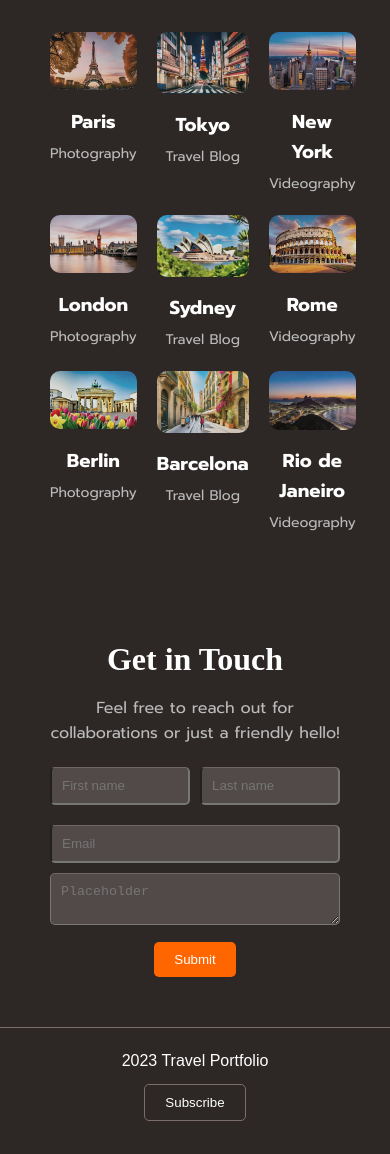
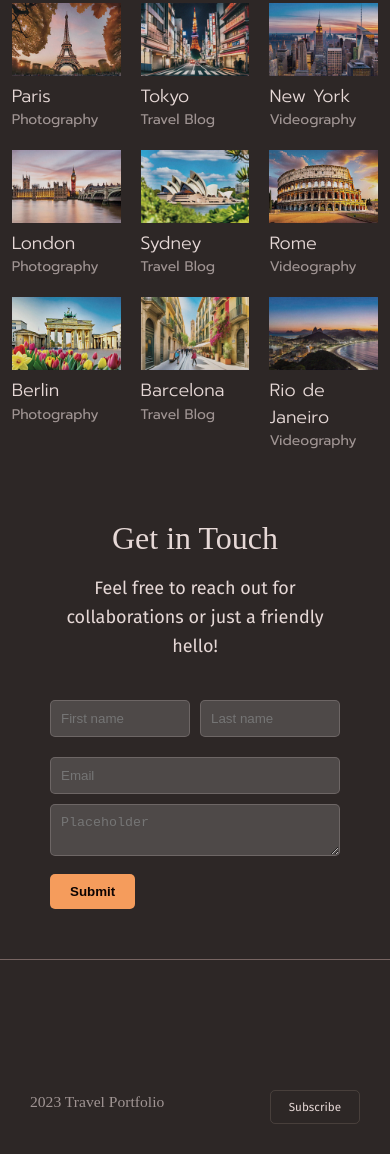
Before and after one commit to adnan275/S-W-Project, a plain HTML site: page index.html in a window 390 px wide. Shown: the part 537-1691 px from the top of the page. Drawn offline with Linux system fonts and the light colour scheme; a web font is replaced by a local one.

Commit message:
fully final commit

```diff
--- a/index.html
+++ b/index.html
@@ -1,5 +1,6 @@
 <!DOCTYPE html>
 <html lang="en">
+
 <head>
     <meta charset="UTF-8">
     <meta name="viewport" content="width=device-width, initial-scale=1.0">
@@ -11,20 +12,20 @@
         <div class="logo">Logo</div>
         <nav>
             <ul>
-                <li><a href="#">Home</a></li>
-                <li><a href="#">Portfolio</a></li>
-                <li><a href="#">About</a></li>
-                <li><a href="#">Contact</a></li>
+                <li><a href="#home">Home</a></li>
+                <li><a href="#Portfolio">Portfolio</a></li>
+                <li><a href="https://github.com/adnan275">About</a></li>
+                <li><a href="#contact">Contact</a></li>
             </ul>
         </nav>
     </header>
 
     <main>
-        <section class="hero">
+        <section id="home" class="hero">
             <h1>Explore My Adventures</h1>
             <img src="media/image1.png" alt="Beach Sunset">
         </section>
-        <section class="gallery">
+        <section id="Portfolio" class="gallery">
             <div class="gallery-item">
                 <img src="media/image2.png" alt="Paris">
                 <h3>Paris</h3>
@@ -72,9 +73,11 @@
             </div>
         </section>
 
-        <section class="contact">
-            <h2>Get in Touch</h2>
-            <p>Feel free to reach out for collaborations or just a friendly hello!</p>
+        <section id="contact" class="contact">
+            <div class="contactdiv">
+                <h2>Get in Touch</h2>
+                <p>Feel free to reach out for collaborations or just a friendly hello!</p>
+            </div>
             <form>
                 <div class="form-group">
                     <input type="text" placeholder="First name">
@@ -87,9 +90,12 @@
         </section>
     </main>
 
-    <footer>
-        <p>2023 Travel Portfolio</p>
-        <button class="subscribe">Subscribe</button>
-    </footer>
+    <footer class="footer">
+        <div class="footer-content">
+          <span>2023 Travel Portfolio</span>
+          <button class="subscribe-button">Subscribe</button>
+        </div>
+      </footer>
 </body>
+
 </html>
--- a/styles.css
+++ b/styles.css
@@ -1,9 +1,13 @@
 
 @import url('https://fonts.googleapis.com/css2?family=Fira+Sans:ital,wght@0,100;0,200;0,300;0,400;0,500;0,600;0,700;0,800;0,900;1,100;1,200;1,300;1,400;1,500;1,600;1,700;1,800;1,900&family=Hepta+Slab:wght@1..900&family=Prompt:ital,wght@0,100;0,200;0,300;0,400;0,500;0,600;0,700;0,800;0,900;1,100;1,200;1,300;1,400;1,500;1,600;1,700;1,800;1,900&display=swap');
+@import url('https://fonts.googleapis.com/css2?family=Fira+Sans:ital,wght@0,100;0,200;0,300;0,400;0,500;0,600;0,700;0,800;0,900;1,100;1,200;1,300;1,400;1,500;1,600;1,700;1,800;1,900&display=swap');
 * {
     margin: 0;
     padding: 0;
     box-sizing: border-box;
+}
+html{
+    scroll-behavior: smooth;
 }
 
 body {
@@ -18,15 +22,16 @@ header {
     display: flex;
     justify-content: space-between;
     align-items: center;
-    padding: 20px 50px;
+    padding: 10px 20px;
     background-color: #2D2726;
     border-bottom: 1px solid #776562;
 }
 
 header .logo {
-    font-size: 24px;
-    font-weight: bold;
+    font-size:4.5vh;
+    font-weight: 500;
     font-family: "Prompt", sans-serif;
+    color: #E6D8D6;
 }
 
 header nav ul {
@@ -36,8 +41,9 @@ header nav ul {
 }
 
 header nav a {
-    color: #fff;
+    color: #E6D8D6;
     text-decoration: none;
+    font-size: 1.5vw;
     font-family: "Hepta Slab", serif;
 }
 
@@ -47,12 +53,16 @@ header nav a:hover {
 
 
 .hero {
+
     text-align: center;
     padding: 50px 20px;
 }
 
 .hero h1 {
+    margin-top: 4.5vw;
+    padding-bottom: 2vw;
     font-size: 8vw;
+    line-height: 1;
     font-weight: 500;
     color: #E6D8D6;
     margin-bottom: 20px;
@@ -68,47 +78,54 @@ header nav a:hover {
     display: grid;
     grid-template-columns: repeat(3, 1fr);
     gap: 20px;
-    padding: 50px;
+    padding: 3vw;
 }
 
 .gallery-item {
-    text-align: center;
+    line-height:1.5;
 }
 
 .gallery-item img {
     max-width: 100%;
-    border-radius: 10px;
 }
 
 .gallery-item h3 {
-    margin: 10px 0 5px;
+    font-weight: 300;
+    font-size: 2.1vh;
+    color: #E6D8D6;
     font-family: "Prompt", sans-serif;
 
 }
 
 .gallery-item p {
     font-size: 14px;
-    color: #bbb;
+    color: #E6D8D69E;
     font-family: "Prompt", sans-serif;
 }
 
 .contact {
-    text-align: center;
     padding: 50px;
     background-color: #2D2726;
+    border-bottom:1px solid #776562;
+}
+.contactdiv{
+    text-align: center;
 }
 
 .contact h2 {
     font-size: 32px;
+    color: #E6D8D6;
     margin-bottom: 10px;
+    font-weight: 500;
     font-family: "Hepta Slab", serif;
 
 }
 
 .contact p {
-    margin-bottom: 20px;
-    color: #bbb;
-    font-family: "Prompt", sans-serif;
+    margin-bottom: 40px;
+    font-size: 18px;
+    color: #E6D8D6;
+    font-family: "Fira Sans", serif;
 }
 
 .contact form {
@@ -126,42 +143,69 @@ header nav a:hover {
     width: 100%;
     padding: 10px;
     margin-bottom: 10px;
-    border-top: 0.5px solid #E6D8D633;
-    background-color: #E6D8D633;
+    border: 1.5px solid #E6D8D633;
+    background-color: #FFFFFF29;
     border-radius: 5px;
 }
 
 .contact button {
     padding: 10px 20px;
-    background-color: #ff6600;
-    color: #fff;
+    background-color: #F59C5C;
+    color: #0D0402;
+    font-weight: bold;
     border: none;
     border-radius: 5px;
     cursor: pointer;
+
 }
 
 .contact button:hover {
-    background-color: #e55d00;
+    background-color: #e86e1d;
 }
 
-footer {
-    text-align: center;
-    padding: 20px;
+.footer {
     background-color: #2D2726;
-    position: relative;
-    border-top: 1px solid #7b6d6a;
-}
+    padding: 30px;
+    color: #E6D8D69E;
+    margin-top: 100px;
+    font-family: "Hepta Slab", serif;
+    font-size: 18px;
+  }
 
-footer .subscribe {
-    margin-top: 10px;
-    padding: 10px 20px;
-    background-color: #2D2726;
-    border: 1px solid #7b6d6a;
-    color: #fff;
+
+  .footer-content {
+    display: flex;
+    justify-content: space-between;
+    margin: 0 auto;
+    font-size: 28px;
+  }
+
+  .subscribe-button {
+    background-color: transparent;
+    border: 1.5px solid #B6A09133;
+    border-radius: 5px;
+    color: #E6D8D6;
+    padding: 9px 18px;
+    font-family: "Fira Sans", serif;
+    font-size: 20px;
     cursor: pointer;
-    border-radius: 5px;
-}
+    transition: background-color 0.3s, color 0.3s;
+  }
 
-footer .subscribe:hover {
-    background-color: #e55d00;
-}
+  .subscribe-button:hover {
+    background-color: #e86e1d;
+    color: #1a1a1a;
+    font-weight: 500;
+  }
+
+  @media (max-width: 700px){
+    .subscribe-button{
+        font-size: 3vw;
+    }
+    .footer-content{
+        font-size: 4vw;
+    }
+    header nav a{
+        font-size: 2.5vw;
+    }
+  }
```
